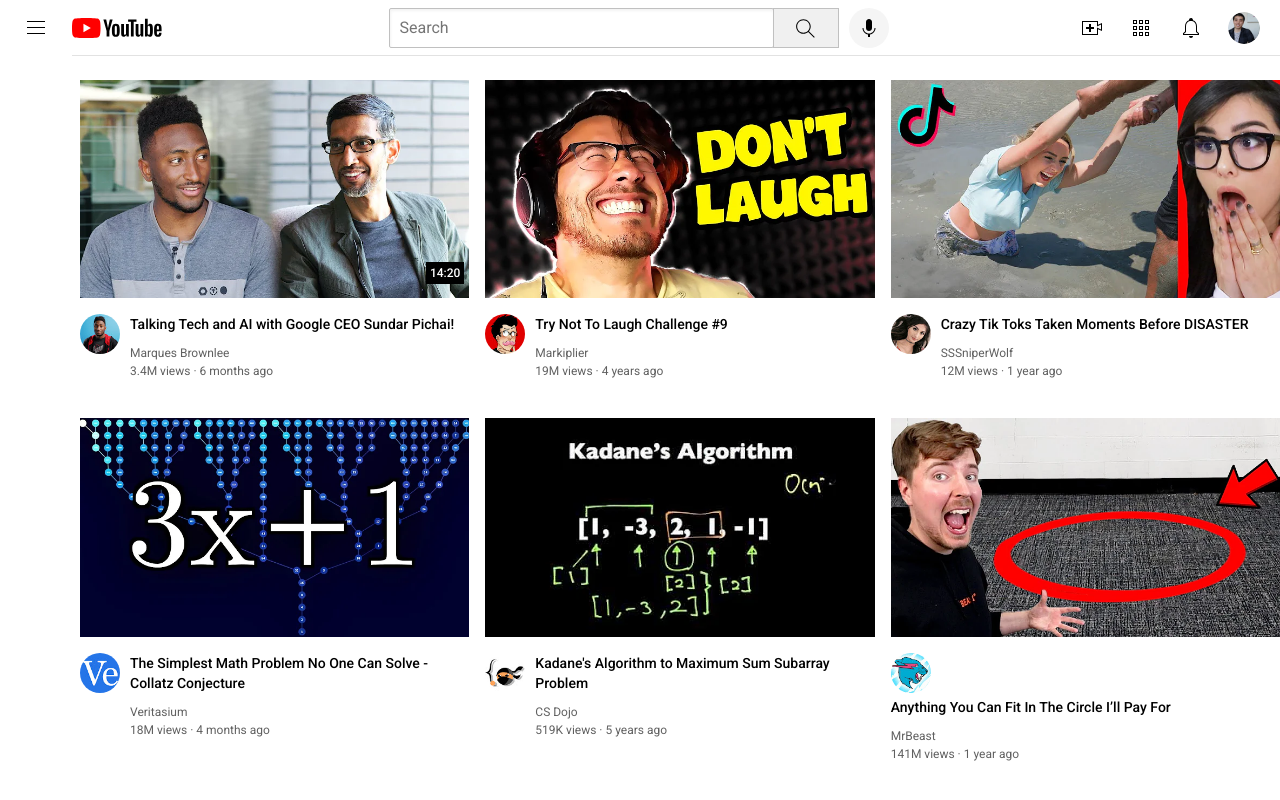
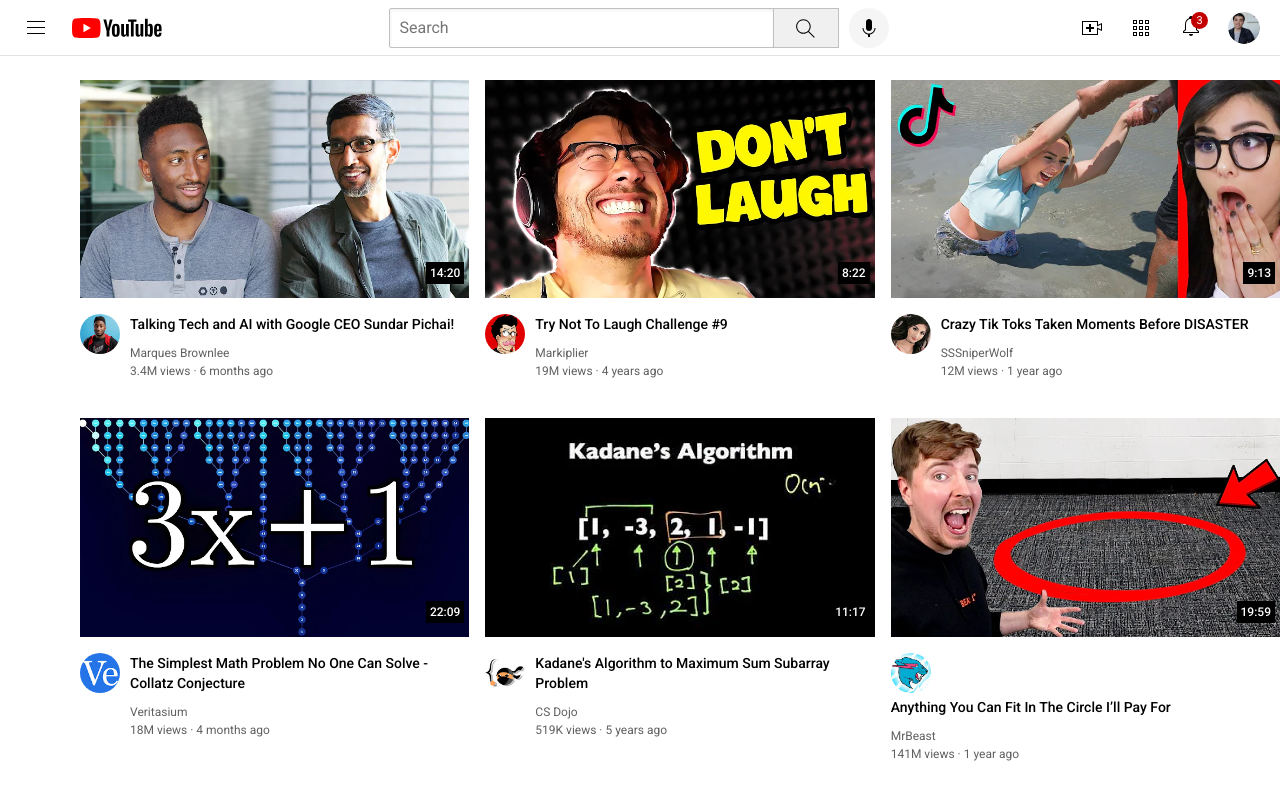
Before and after one commit to manojitbalasubramanian/html-css, a plain HTML site: page youtube.html in a window 1280 px wide. Drawn offline with Linux system fonts and the light colour scheme.

Commit message:
position added

```diff
--- a/styles/header.css
+++ b/styles/header.css
@@ -1,5 +1,6 @@
 .header {
   height: 55px;
+  z-index: 1;
 
   display: flex;
   flex-direction: row;
@@ -108,6 +109,25 @@
   height: 24px;
 }
 
+.notification-icon-container{
+  position: relative;
+}
+
+.notifications-count{
+  position: absolute;
+  top: -2px;
+  right: -5px;
+  background-color: rgb(194, 0, 0);
+  color: white;
+  font-family: Roboto,arial;
+  font-size: 11px;
+  padding-left: 5px;
+  padding-right: 5px;
+  padding-top: 2px;
+  padding-bottom: 2px;
+  border-radius: 10px;
+
+}
 .current-user-picture {
   height: 32px;
   border-radius: 16px;
--- a/youtube.html
+++ b/youtube.html
@@ -30,7 +30,10 @@
       <div class="right-section">
         <img class="upload-icon" src="icons/upload.svg">
         <img class="youtube-apps-icon" src="icons/youtube-apps.svg">
+        <div class="notification-icon-container">
         <img class="notifications-icon" src="icons/notifications.svg">
+        <div class="notifications-count">3</div>
+        </div>
         <img class="current-user-picture" src="channel-pictures/my-channel.jpeg">
       </div>
     </div>
@@ -43,9 +46,7 @@
       <div class="video-preview">
         <div class="thumbnail-row">
           <img class="thumbnail" src="thumbnails/thumbnail-1.webp">
-          <div class="video-time">
-            14:20
-          </div>
+          <div class="video-time">14:20</div>
         </div>
         <div class="video-info-grid">
           <div class="channel-picture">
@@ -68,6 +69,7 @@
       <div class="video-preview">
         <div class="thumbnail-row">
           <img class="thumbnail" src="thumbnails/thumbnail-2.webp">
+          <div class="video-time">8:22</div>
         </div>
         <div class="video-info-grid">
           <div class="channel-picture">
@@ -90,6 +92,7 @@
       <div class="video-preview">
         <div class="thumbnail-row">
           <img class="thumbnail" src="thumbnails/thumbnail-3.webp">
+          <div class="video-time">9:13</div>
         </div>
         <div class="video-info-grid">
           <div class="channel-picture">
@@ -112,6 +115,7 @@
       <div class="video-preview">
         <div class="thumbnail-row">
           <img class="thumbnail" src="thumbnails/thumbnail-4.webp">
+          <div class="video-time">22:09</div>
         </div>
         <div class="video-info-grid">
           <div class="channel-picture">
@@ -134,6 +138,7 @@
       <div class="video-preview">
         <div class="thumbnail-row">
           <img class="thumbnail" src="thumbnails/thumbnail-5.webp">
+          <div class="video-time">11:17</div>
         </div>
         <div class="video-info-grid">
           <div class="channel-picture">
@@ -156,6 +161,7 @@
       <div class="video-preview">
         <div class="thumbnail-row">
           <img class="thumbnail" src="thumbnails/thumbnail-6.webp">
+          <div class="video-time">19:59</div>
         </div>
         <div class="video-info-s">
           <div class="channel-picture">
```
